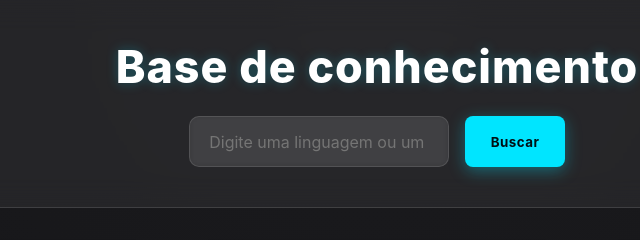
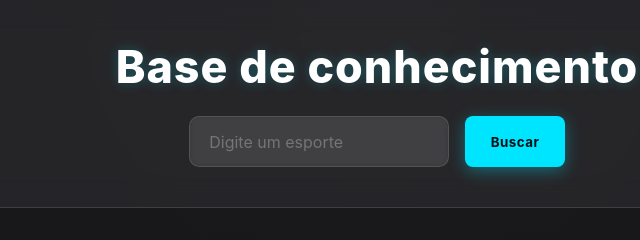
Before and after one commit to Lempal/baseDeConhecimento.github.io, a plain HTML site: page index.html in a window 1280 px wide. Shown: the top 240 px of the page, 263-903 px from the left. Drawn offline with nearby package versions, Linux system fonts and the light colour scheme.

```diff
--- a/index.html
+++ b/index.html
@@ -1,6 +1,5 @@
 <!DOCTYPE html>
 <html lang="pt-BR">
-
 <head>
     <meta charset="UTF-8">
     <meta name="viewport" content="width=device-width, initial-scale=1.0">
@@ -50,7 +49,7 @@
     <header>
         <h1>Base de conhecimento</h1>
         <div>
-            <input type="text" placeholder="Digite uma linguagem ou um esporte">
+            <input type="text" placeholder="Digite um esporte">
             <button id="botao-busca" onclick="iniciarBusca()">Buscar</button>
         </div>
     </header>
```
